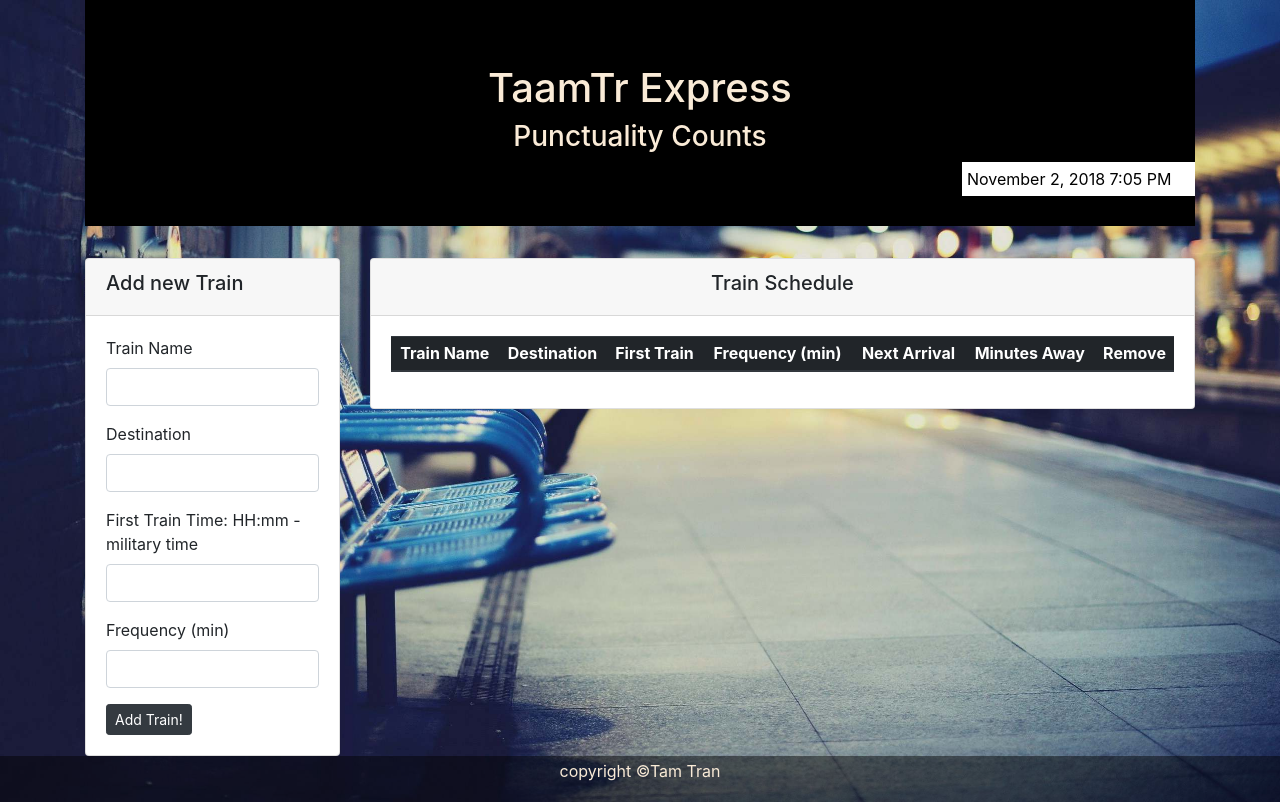
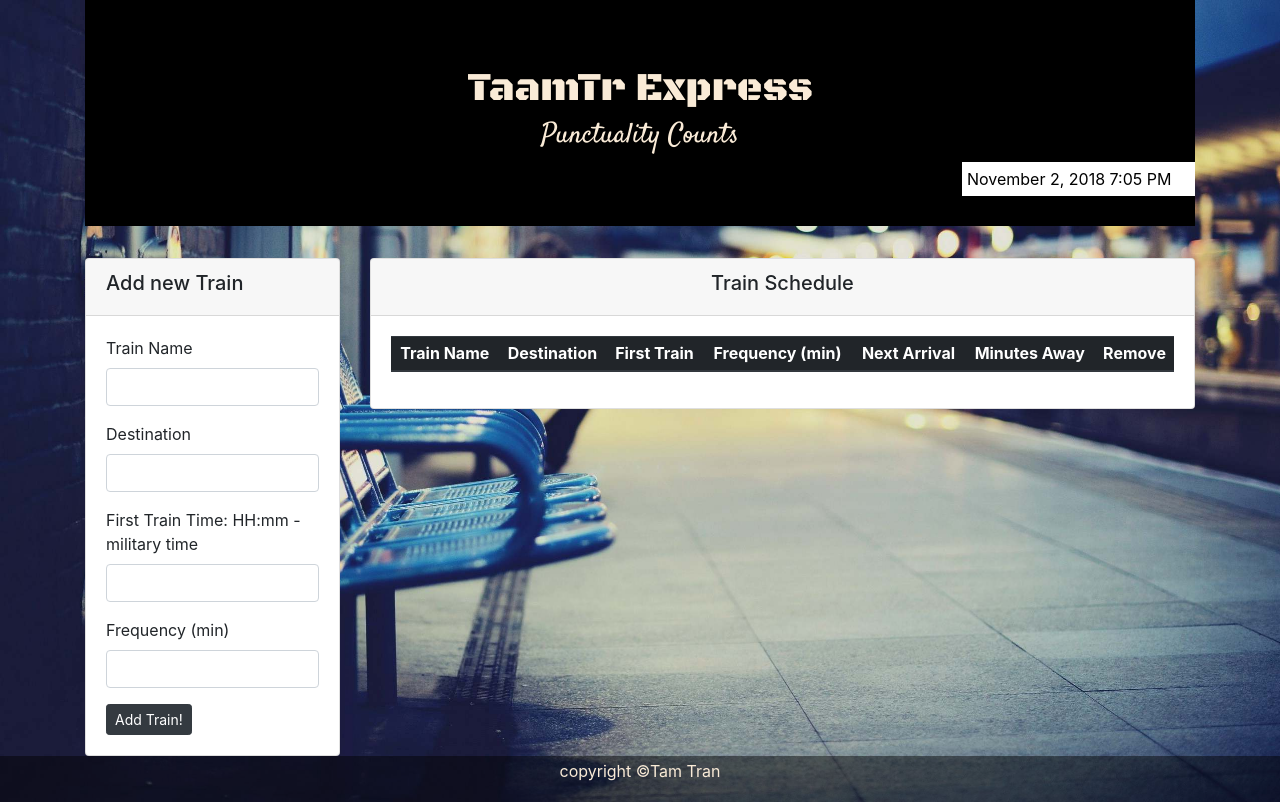
Before and after one commit to tamtr89/Train-Scheduler, a plain HTML site: page index.html in a window 1280 px wide. Drawn offline with nearby package versions, Linux system fonts and the light colour scheme; no server answers; a web font is replaced by a local one.

Commit message:
fixed remove button, app's working

```diff
--- a/assets/css/style.css
+++ b/assets/css/style.css
@@ -8,6 +8,12 @@ body {
     background: black;
 }
 
+#display-4 {
+    font-family: 'Black Ops One', cursive;
+}
+#lead {
+    font-family: 'Satisfy', cursive;
+}
 #currentTime {
     background: white;
     color: black;
--- a/assets/javascript/app.js
+++ b/assets/javascript/app.js
@@ -86,6 +86,8 @@ database.ref().on("child_added", function (childSnapshot) {
     console.log("Next Train: ", moment(nextTrain).format("hh:mm"));
     // Remove Train
     var childKey = childSnapshot.key;
+    console.log("child Key: ", childKey);
+
     // Add each train's data into the table
     var newRow = $("<tr>");
     newRow.append($("<td class='text-center'>" + nameVal + "</td>"));
@@ -100,7 +102,10 @@ database.ref().on("child_added", function (childSnapshot) {
 // Function delete ROW
 $(document).on("click", ".remove", function () {
     keyRef = $(this).attr("data-key");
-    database.ref().child(keyref).remove();
+    database.ref().child(keyRef).remove();
     window.location.reload();
 });
 currentTime();
+setInterval(function () {
+    window.location.reload();
+}, 60000);
--- a/index.html
+++ b/index.html
@@ -12,21 +12,22 @@
     <!-- CSS Link -->
     <link rel="stylesheet" href="assets/css/style.css">
     <!-- Google Font Link -->
-
-     <!-- Firebase Link -->
-     <script src="https://www.gstatic.com/firebasejs/5.5.6/firebase.js"></script>
-     <!-- Moment JS Link -->
-     <script src="https://cdn.jsdelivr.net/momentjs/2.12.0/moment.min.js"></script>
+    <link href="https://fonts.googleapis.com/css?family=Black+Ops+One|Lobster|Love+Ya+Like+A+Sister|Satisfy" rel="stylesheet">
+    <!-- Firebase Link -->
+    <script src="https://www.gstatic.com/firebasejs/5.5.6/firebase.js"></script>
+    <!-- Moment JS Link -->
+    <script src="https://cdn.jsdelivr.net/momentjs/2.12.0/moment.min.js"></script>
 
 </head>
 
 <body>
     <div class="container">
         <div class="jumbotron jumbotron-fluid">
-            <h1 class="text-center" class="display-4">TaamTr Express</h1>
-            <h3 class="text-center" class="lead">Punctuality Counts</h3>
+            <h1 class="text-center" id="display-4">TaamTr Express</h1>
+            <h3 class="text-center" id="lead">Punctuality Counts</h3>
             <!-- set a current time -->
-            <p id="currentTime"></p> <!--set it in app.js-->
+            <p id="currentTime"></p>
+            <!--set it in app.js-->
         </div>
     </div>
 
```
